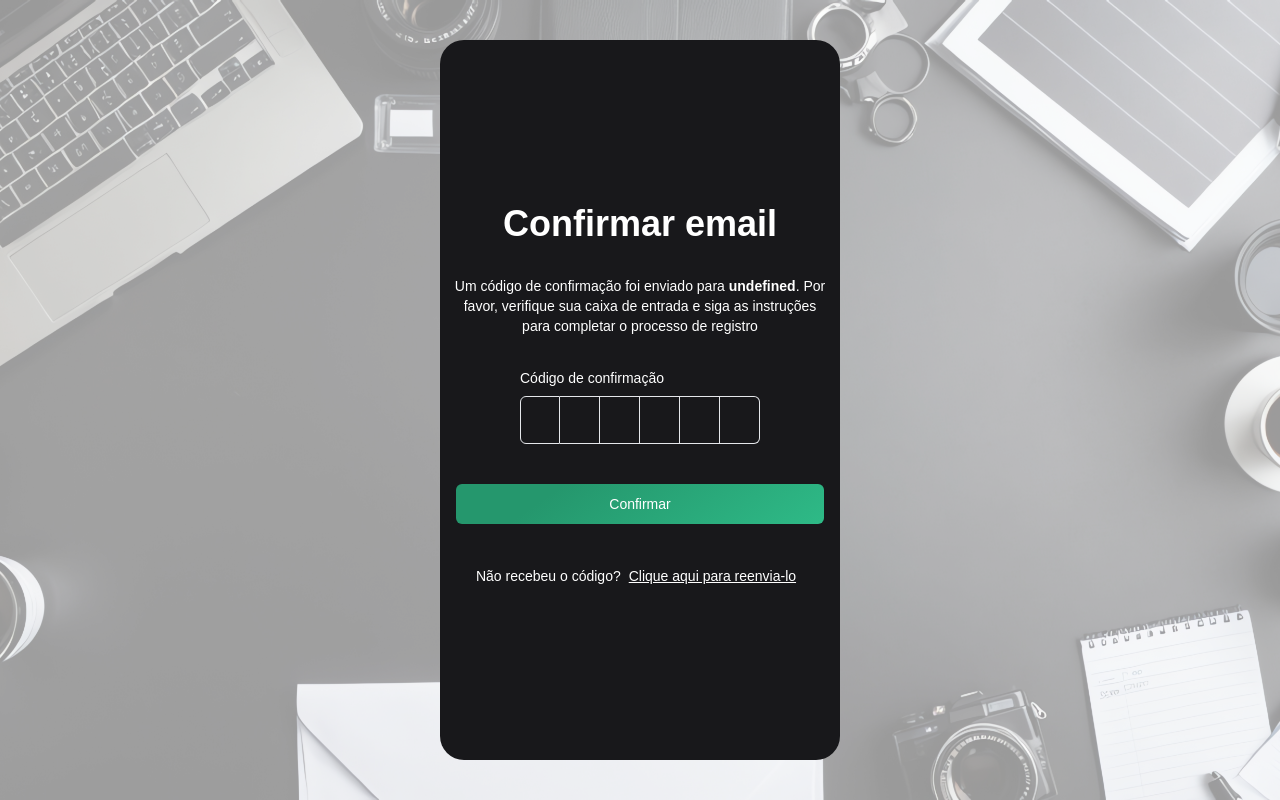
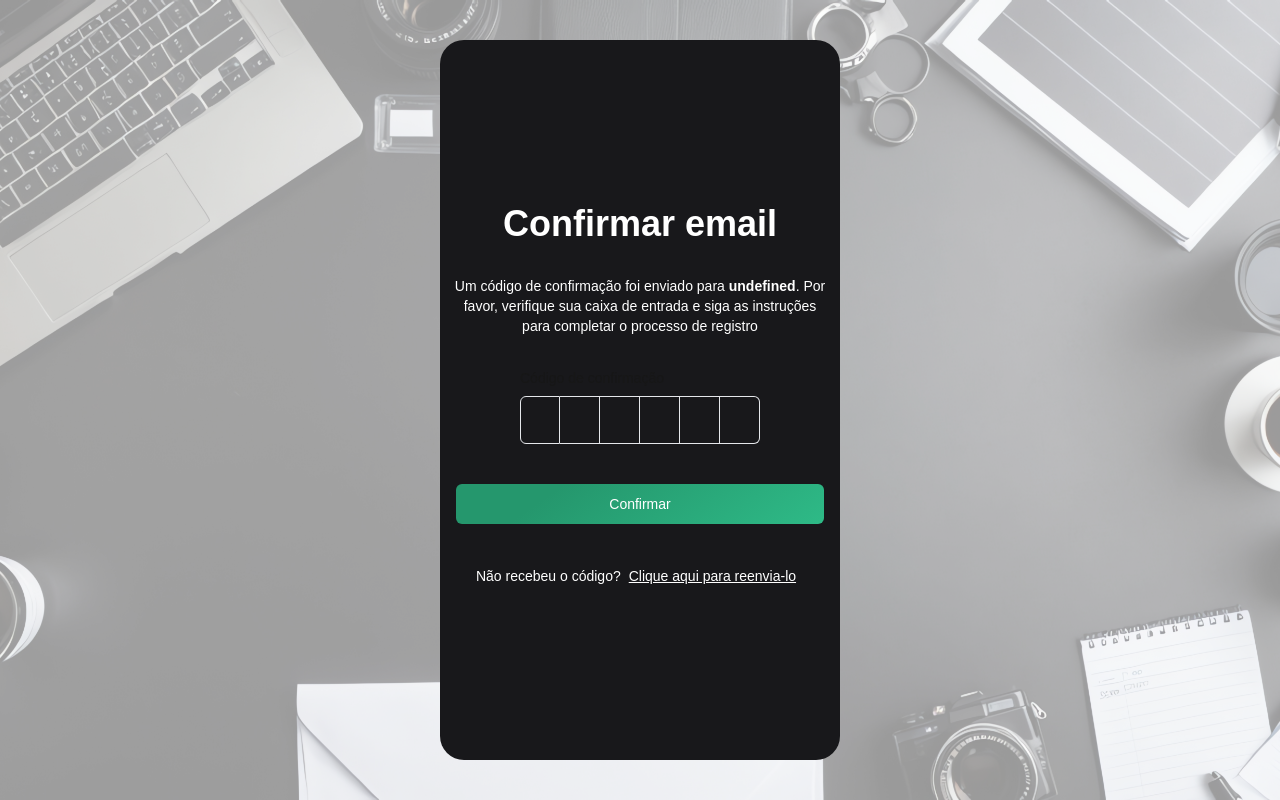
Before and after one commit to Jhol55/login-register, a Next.js app: page /confirm in a window 1280 px wide. Built offline with nearby package versions, Linux system fonts and the light colour scheme; no server answers.

Commit message:
refactor(confirm-email): changed typography to form-control for label

```diff
--- a/src/components/forms/confirm-email/confirm-email.tsx
+++ b/src/components/forms/confirm-email/confirm-email.tsx
@@ -2,13 +2,13 @@ import { confirmEmailFormSchema } from '@/components/forms/confirm-email/confirm
 import { Form } from '@/components/ui/form';
 import { InputOTP } from '@/components/ui/input-otp';
 import { SubmitButton } from '@/components/ui/submit-button';
-import { Typography } from '@/components/ui/typography';
 import { ErrorField } from '@/components/ui/error-field';
 import { confirmEmailFormMask } from '@/components/forms/confirm-email/confirm-email.mask';
 import { FieldValues, UseFormSetError } from 'react-hook-form';
 import { useRouter } from 'next/navigation';
 import { userService } from '@/services/user';
 import { useUser } from '@/hooks/use-user';
+import { FormControl } from '@/components/ui/form-control';
 
 export const ConfirmEmailForm = () => {
   const router = useRouter();
@@ -42,9 +42,9 @@ export const ConfirmEmailForm = () => {
     >
       <div className="flex justify-center">
         <div className="flex flex-col gap-2">
-          <Typography variant="label" htmlFor="validationCode">
+          <FormControl variant="label" htmlFor="validationCode">
             Código de confirmação
-          </Typography>
+          </FormControl>
           <InputOTP id="validationCode" length={6} fieldName="validationCode" />
           <ErrorField fieldName="validationCode" />
         </div>
```
